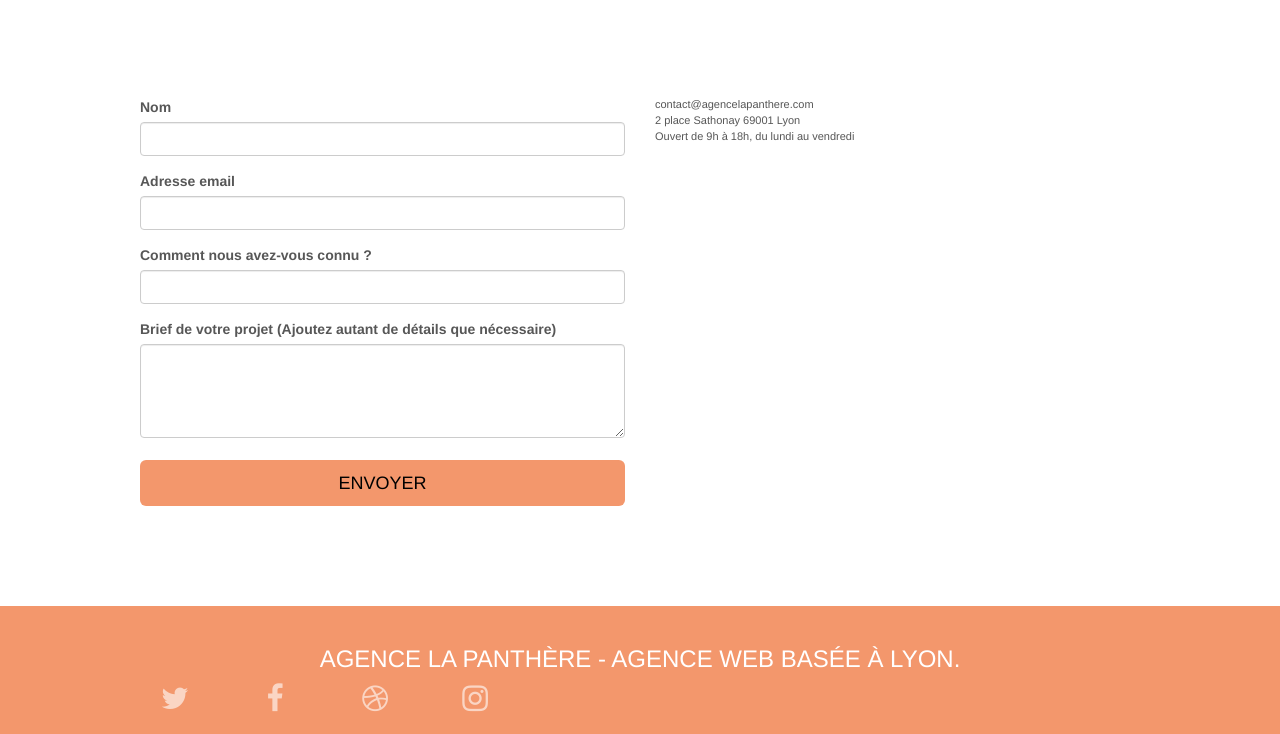
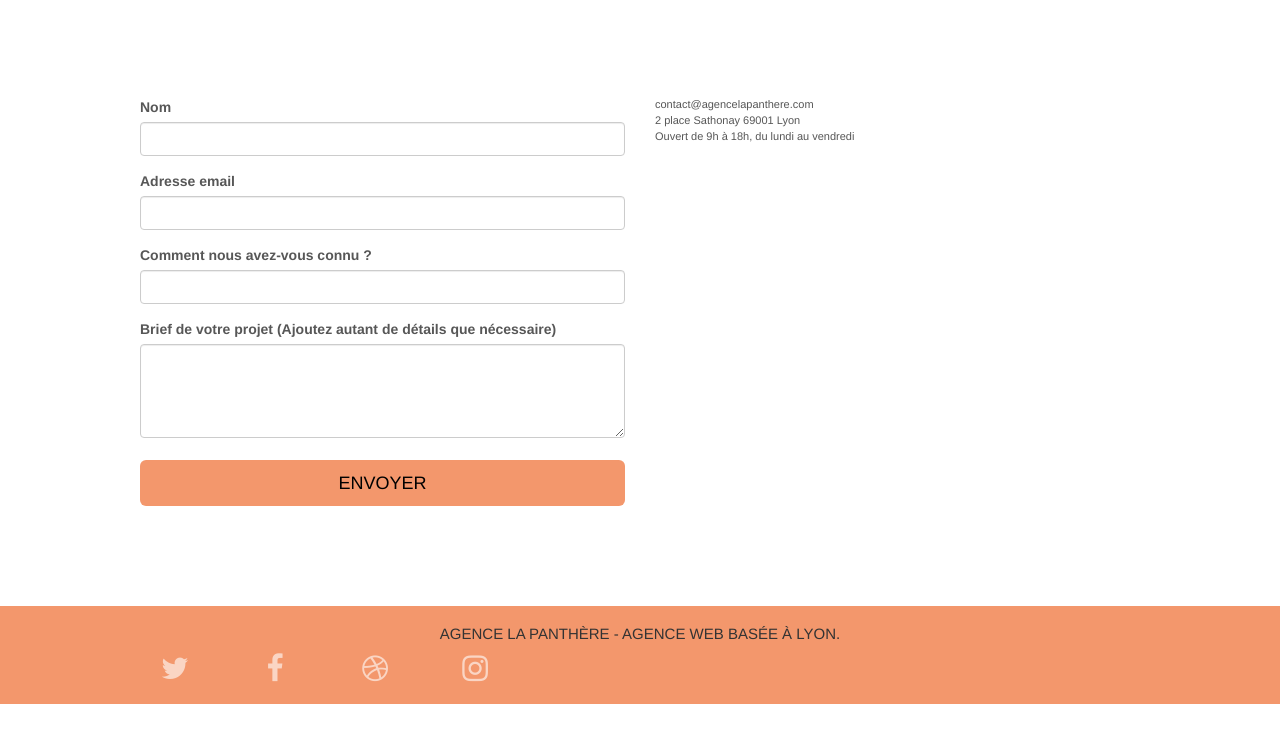
Before and after one commit to Ousmane-DIAKITE/OusmaneDiakite_4_09032022, a plain HTML site: page Contact.html in a window 1280 px wide. Shown: the part 416-1150 px from the top of the page. After the commit the page ends 1120 px from the top, so only its background shows below. Drawn offline with nearby package versions, Linux system fonts and the light colour scheme; a script that the page names is missing.

Commit message:
modif-color-contraste-page-contact

```diff
--- a/Contact.html
+++ b/Contact.html
@@ -135,7 +135,7 @@
 				<div class="container bloc-sm">
 					<div class="row">
 						<div class="col-sm-12">
-							<h3 class="text-center white">
+							<h3 class="titre-footer">
 								Agence La Panthère - Agence web basée à Lyon.<br>
 							</h3>
 							<div class="row row-no-gutters social">
--- a/style.css
+++ b/style.css
@@ -735,8 +735,11 @@ h4 {
     margin-top: 24px;
 }
 
-.white {
-    color: #FFFFFF!important;
+.titre-footer {
+    text-align: center;
+    color: black;
+    margin: 0 0 10px;
+    font-size: 15px;
 }
 
 .portfolio-thumb {
```
Also changed, not shown: index.html (+1 -1 lines), css/bootstrap.css.
